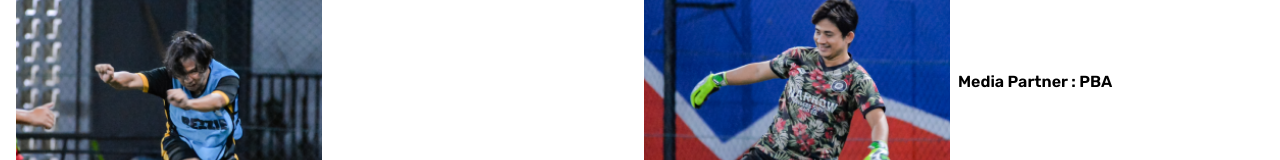
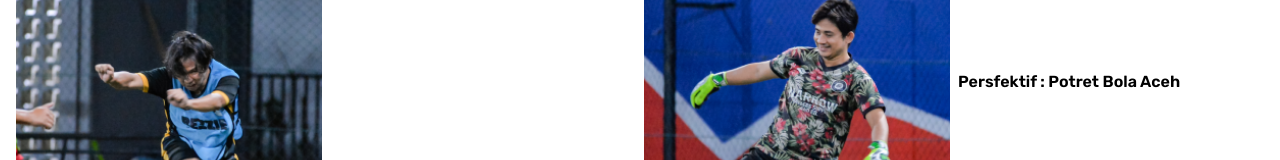
Before and after one commit to kautsarabid/Bezzie-Minisoccer, a React (Vite) app: page / in a window 1280 px wide. Shown: the part 5882-6042 px from the top of the page. Built offline with nearby package versions, Linux system fonts and the light colour scheme; a web font is replaced by a local one.

Commit message:
mengubah kata

```diff
--- a/src/pages/Gallery/GalleryBody.jsx
+++ b/src/pages/Gallery/GalleryBody.jsx
@@ -42,7 +42,7 @@ export default function GalleryBody() {
 
 			<div className="p-2 grid grid-cols-2 md:grid-cols-4 gap-2 md:p-4">
 				<div className="h-15 font-semibold md:col-start-4 md:row-start-2 md:flex">
-					<span className="self-center">Media Partner : PBA</span>
+					<span className="self-center">Persfektif : Potret Bola Aceh</span>
 				</div>
 
 				<div className="h-15 font-semibold md:col-start-2 md:row-start-2 md:flex">
```
